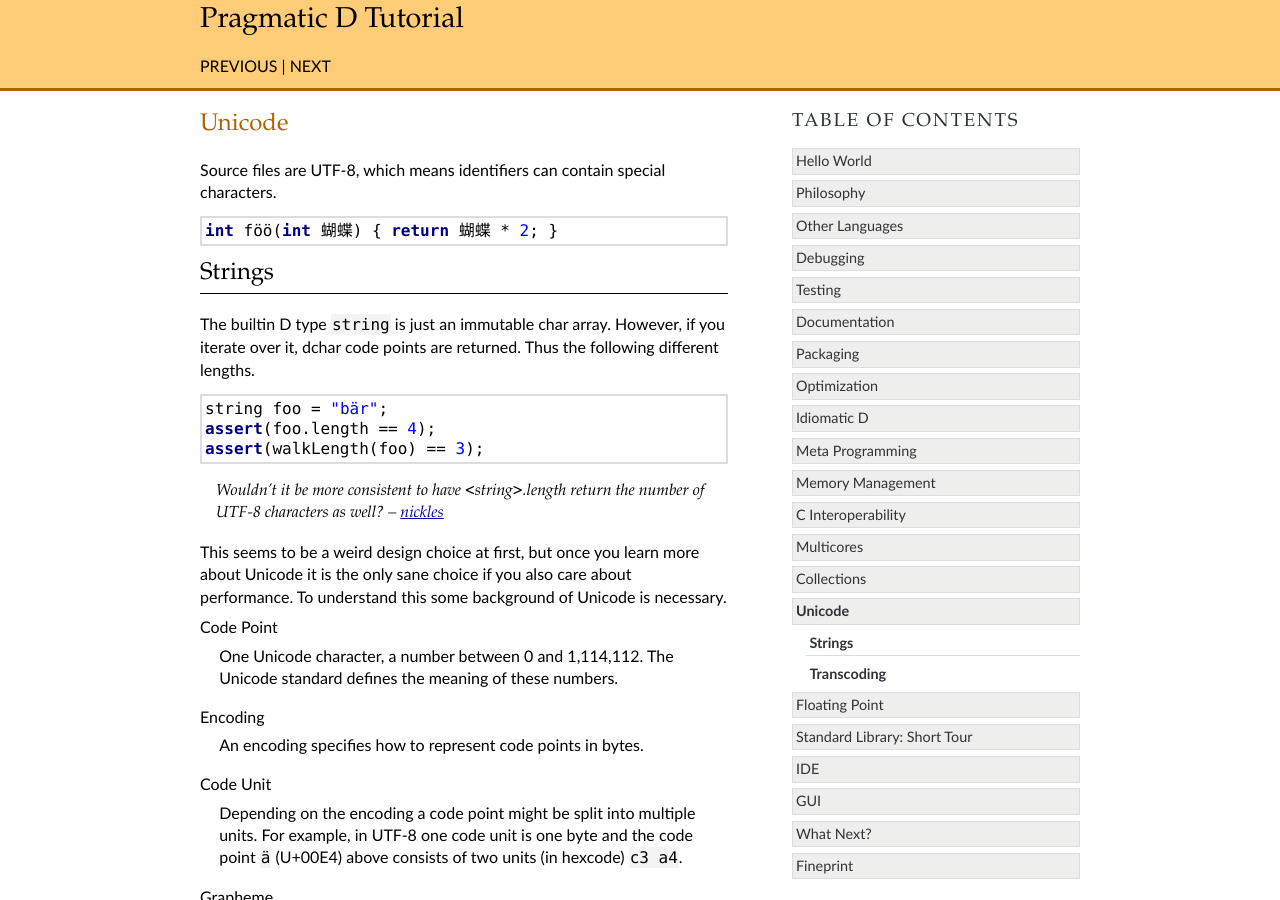
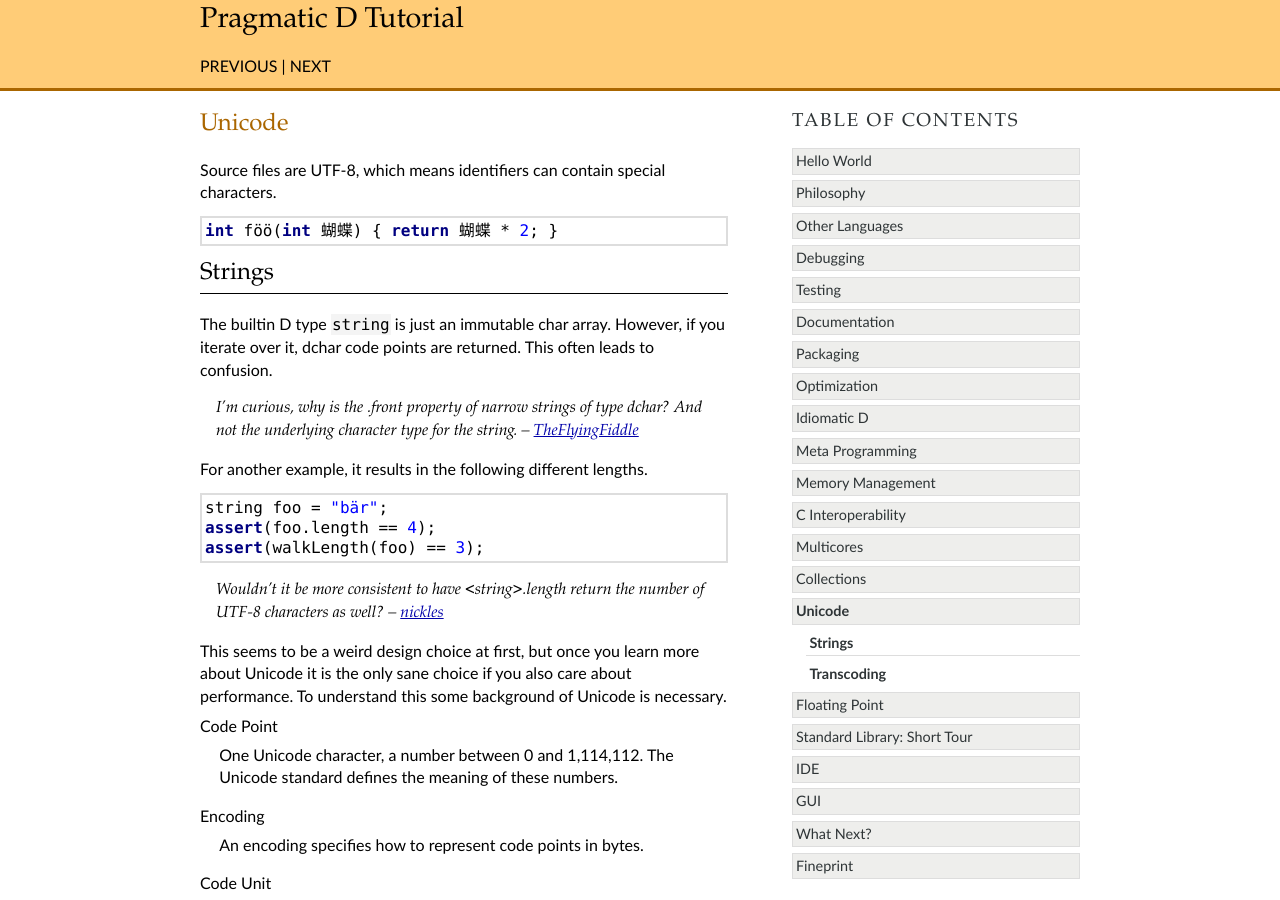
Before and after one commit to qznc/d-tut, a Sphinx documentation site: the page built from source/unicode.rst, in a window 1280 px wide and 900 px high. Built offline with Sphinx 7.4.7, drawn with Linux system fonts in a browser that asks for light colours.

Commit message:
quote TheFlyingFiddle

```diff
--- a/source/unicode.rst
+++ b/source/unicode.rst
@@ -15,7 +15,14 @@ The builtin D type ``string``
 is just an immutable char array.
 However, if you iterate over it,
 dchar code points are returned.
-Thus the following different lengths.
+This often leads to confusion.
+
+  I'm curious, why is the .front property of narrow strings of type dchar?
+  And not the underlying character type for the string.
+  – `TheFlyingFiddle <http://forum.dlang.org/post/urhhmrnzovxnyufcipwt@forum.dlang.org>`_
+
+For another example,
+it results in the following different lengths.
 
 .. code-block:: d
 
```
